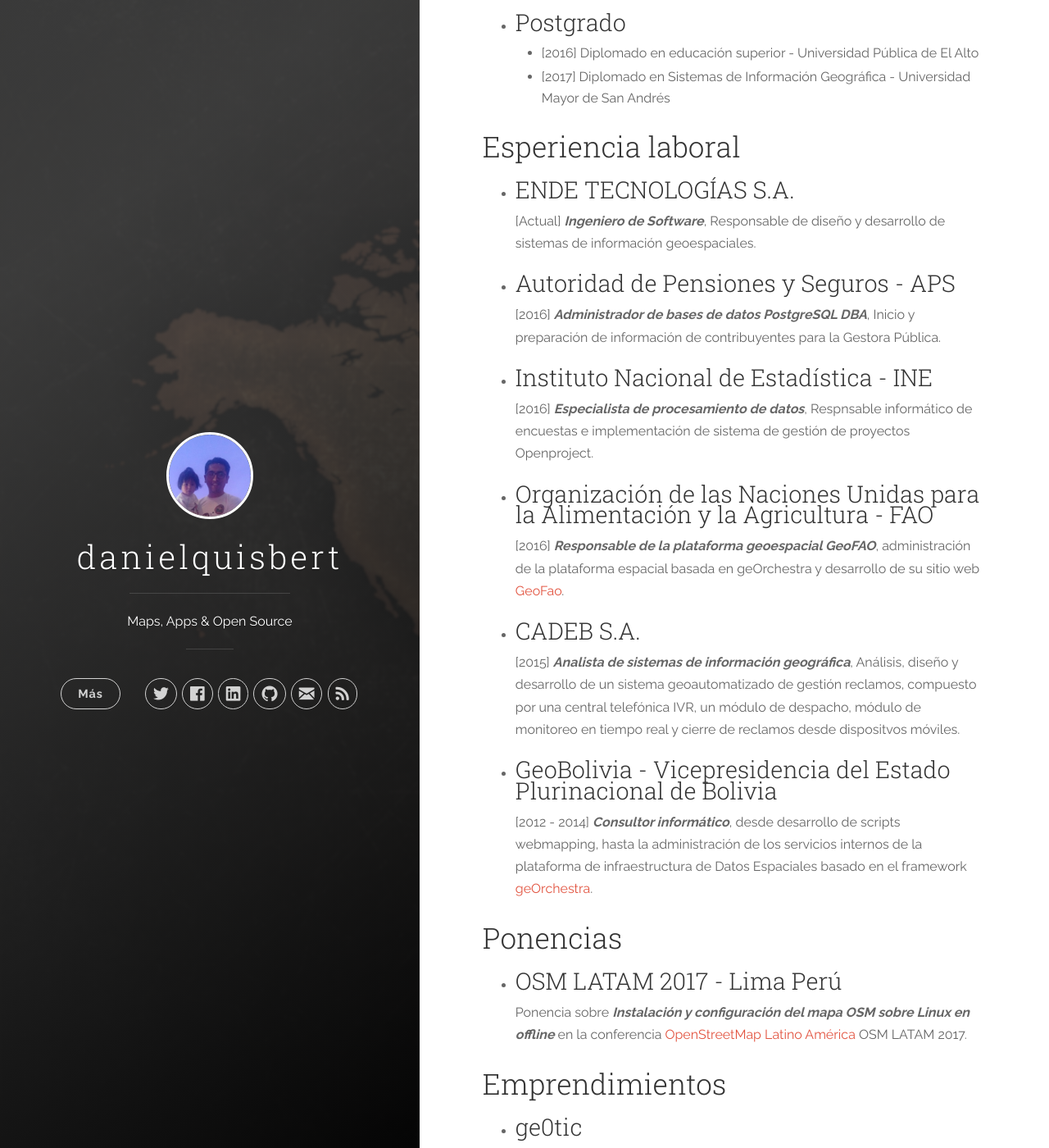
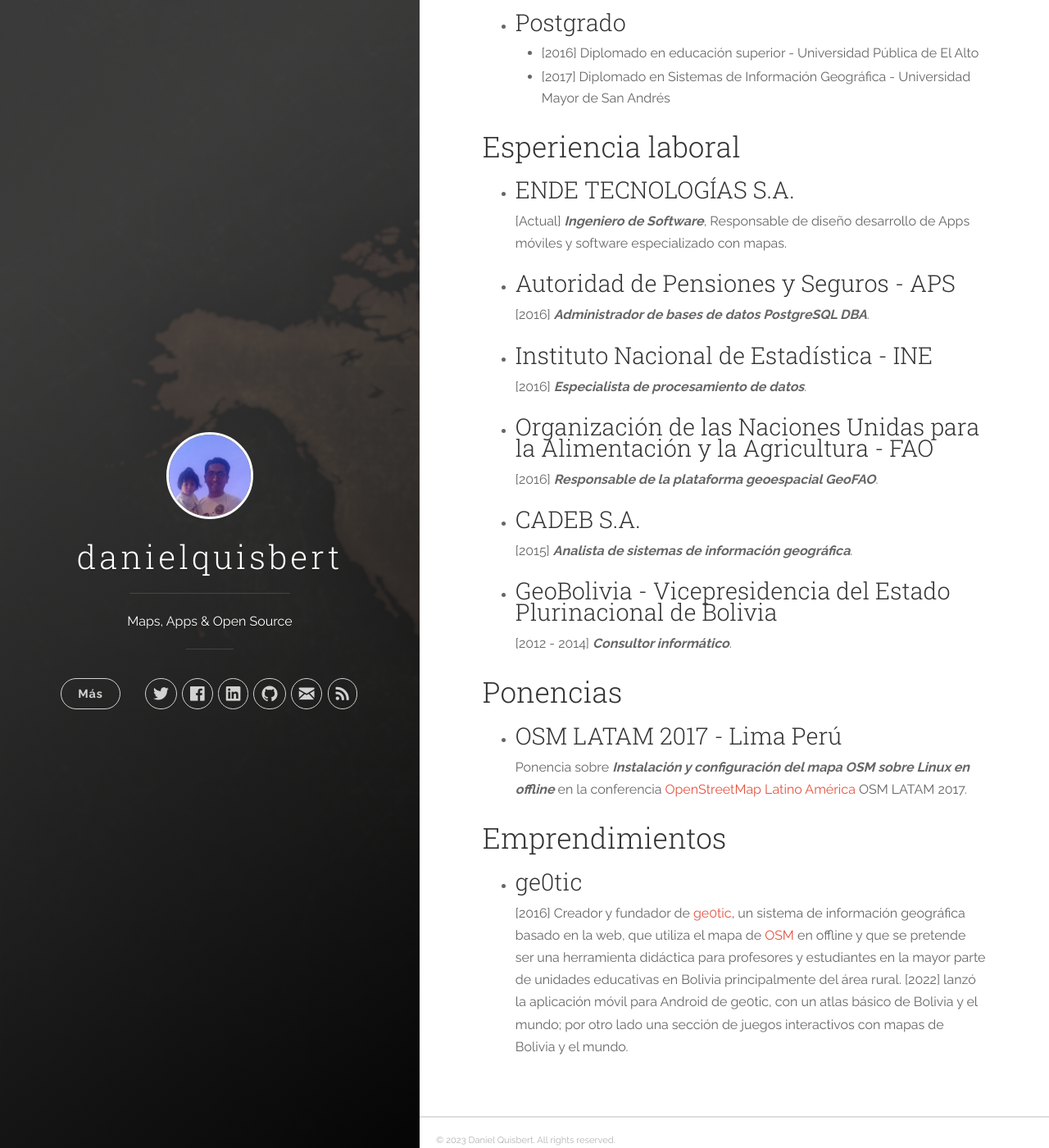
Before and after one commit to danielquisbert/danielquisbert.github.io, a Jekyll site: the page built from _posts/2000-01-02-cv.markdown, in a window 1280 px wide and 1400 px high, scrolled down 504 px. Shown: the whole window at 82% size. Built offline with Jekyll 4.4.1, drawn with Linux system fonts in a browser that asks for light colours; some of the changed text lies outside the part shown.

Commit message:
resumen de información

```diff
--- a/_posts/2000-01-02-cv.markdown
+++ b/_posts/2000-01-02-cv.markdown
@@ -24,22 +24,22 @@
 ## Esperiencia laboral
 
 - ### ENDE TECNOLOGÍAS S.A.
-	[Actual] ***Ingeniero de Software***, Responsable de diseño y desarrollo de sistemas de información geoespaciales.
+	[Actual] ***Ingeniero de Software***, Responsable de diseño desarrollo de Apps móviles y software especializado con mapas.
 
 - ### Autoridad de Pensiones y Seguros - APS
-	[2016] ***Administrador de bases de datos PostgreSQL DBA***, Inicio y preparación de información de contribuyentes para la  Gestora Pública.
+	[2016] ***Administrador de bases de datos PostgreSQL DBA***.
 
 - ### Instituto Nacional de Estadística - INE
-	[2016] ***Especialista de procesamiento de datos***, Respnsable informático de encuestas e implementación de sistema de gestión de proyectos Openproject.
+	[2016] ***Especialista de procesamiento de datos***.
 
 - ### Organización de las Naciones Unidas para la Alimentación y la Agricultura - FAO
-	[2016] ***Responsable de la plataforma geoespacial GeoFAO***, administración de la plataforma espacial basada en geOrchestra y desarrollo de su sitio web [GeoFao][geofao].
+	[2016] ***Responsable de la plataforma geoespacial GeoFAO***.
 
 - ### CADEB S.A.
-	[2015] ***Analista de sistemas de información geográfica***, Análisis, diseño y desarrollo de un sistema geoautomatizado de gestión reclamos, compuesto por una central telefónica IVR, un módulo de despacho, módulo de monitoreo en tiempo real y cierre de reclamos desde dispositvos móviles.
+	[2015] ***Analista de sistemas de información geográfica***.
 
 - ### GeoBolivia - Vicepresidencia del Estado Plurinacional de Bolivia
-	[2012 - 2014] ***Consultor informático***, desde desarrollo de scripts webmapping, hasta la administración de los servicios internos de la plataforma de infraestructura de Datos Espaciales basado en el framework [geOrchestra][georchestra].
+	[2012 - 2014] ***Consultor informático***.
 
 
 ## Ponencias
@@ -51,11 +51,10 @@
 ## Emprendimientos
 
 - ### ge0tic
-	Creador y fundador de [ge0tic][ge0tic], un sistema de información geográfica basado en la web, que utiliza el mapa de [OSM][osm] en offline y que se pretende ser una herramienta didáctica para profesores y estudiantes en la mayor parte de unidades educativas en Bolivia principalmente del área rural.
+	[2016] Creador y fundador de [ge0tic][ge0tic], un sistema de información geográfica basado en la web, que utiliza el mapa de [OSM][osm] en offline y que se pretende ser una herramienta didáctica para profesores y estudiantes en la mayor parte de unidades educativas en Bolivia principalmente del área rural.
+	[2022] lanzó  la aplicación móvil para Android de ge0tic, con un atlas básico de Bolivia y el mundo; por otro lado una sección de juegos interactivos con mapas de Bolivia y el mundo.
 
 
 [osm-latam]:   https://wiki.openstreetmap.org/wiki/ES:State_Of_The_Map_Latam_2017
 [ge0tic]:      https://ge0tic.github.io
 [osm]:         http://openstreetmap.org
-[geofao]:      http://geofao.org.bo
-[georchestra]: http://georchestra.org
```
